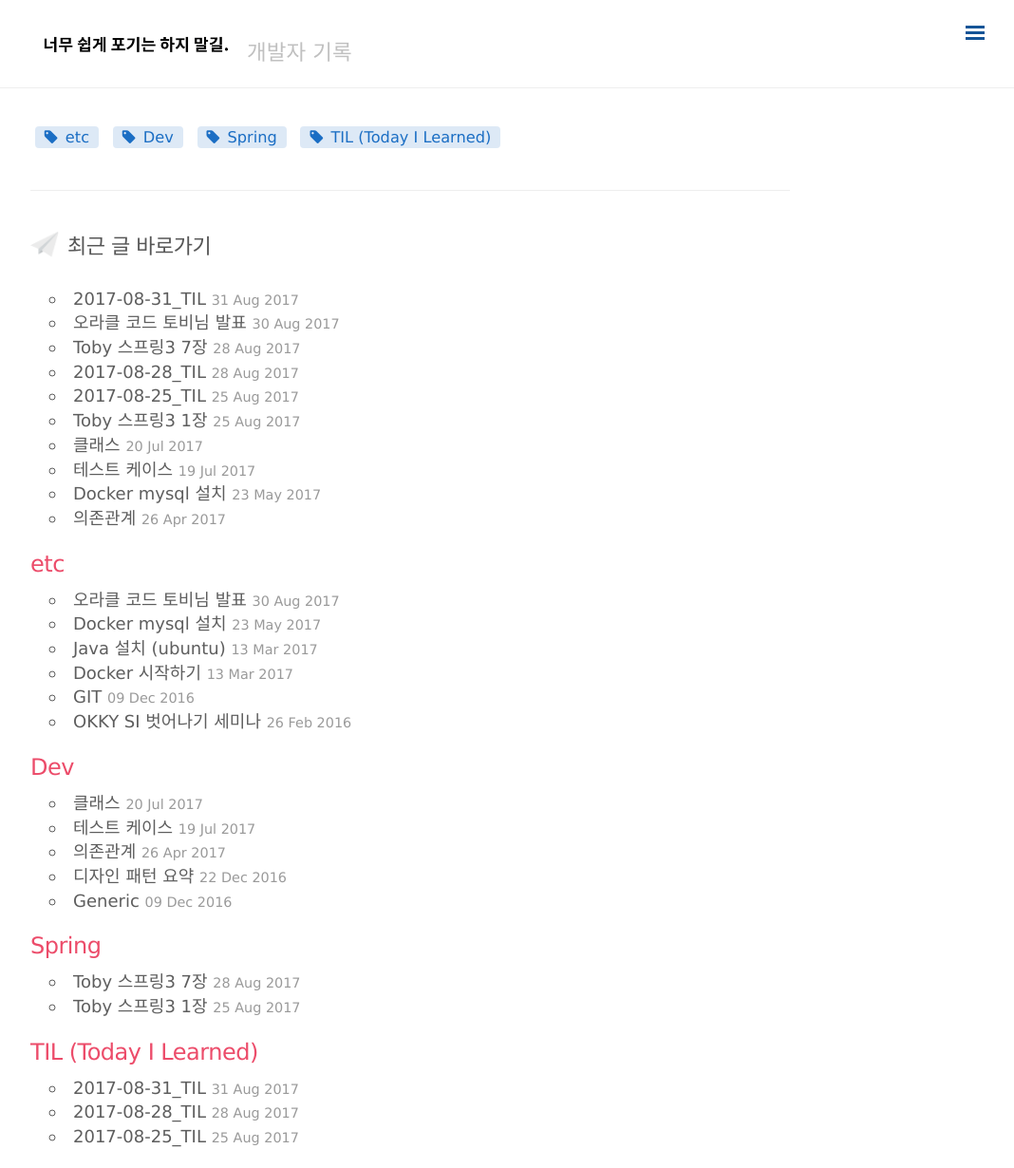
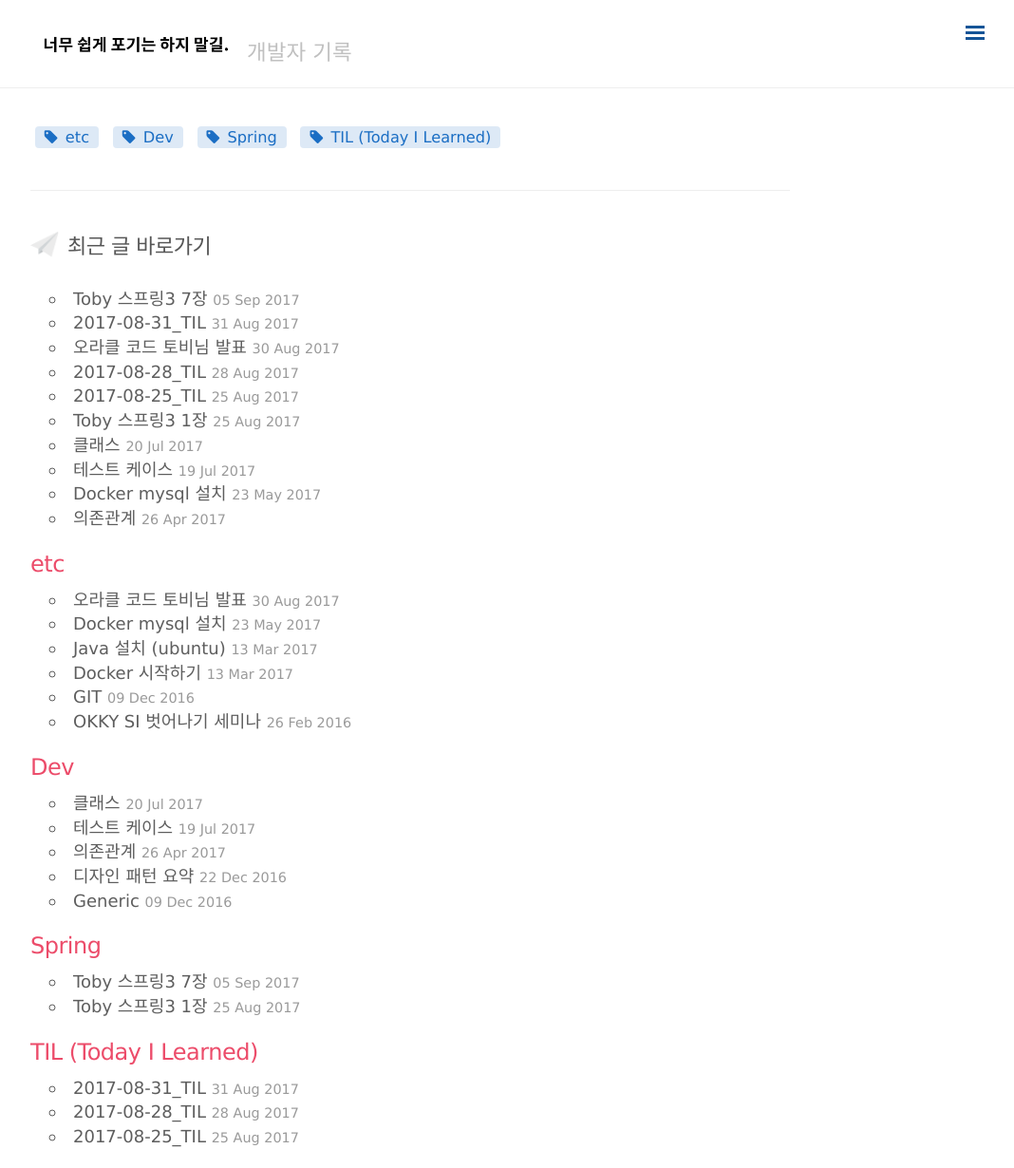
Before and after one commit to minigear/minigear.github.io, a Jekyll site: the page built from index.html, in a window 1280 px wide and 1230 px high. Shown: the whole window at 95% size, without its empty margins (208-1276 px from the left). Built offline with Jekyll 4.4.1, drawn with Linux system fonts in a browser that asks for light colours; nearby versions of some CDN libraries; comment, search, counter and statistics services are not loaded.

Commit message:
작성일자 수

```diff
--- a/_posts/Spring/2017-07-28-tobyspring7.md
+++ b/_posts/Spring/2017-07-28-tobyspring7.md
@@ -1,7 +1,7 @@
 ---
 layout: post
 title:  "Toby 스프링3 7장"
-date:   2017-08-28 13:36:00 +0900
+date:   2017-09-05 13:36:00 +0900
 categories: [Spring]
 permalink: /spring/:year/:month/:day/:title/
 tags: [스프링, spring, Resource, interface, annotation]
```
